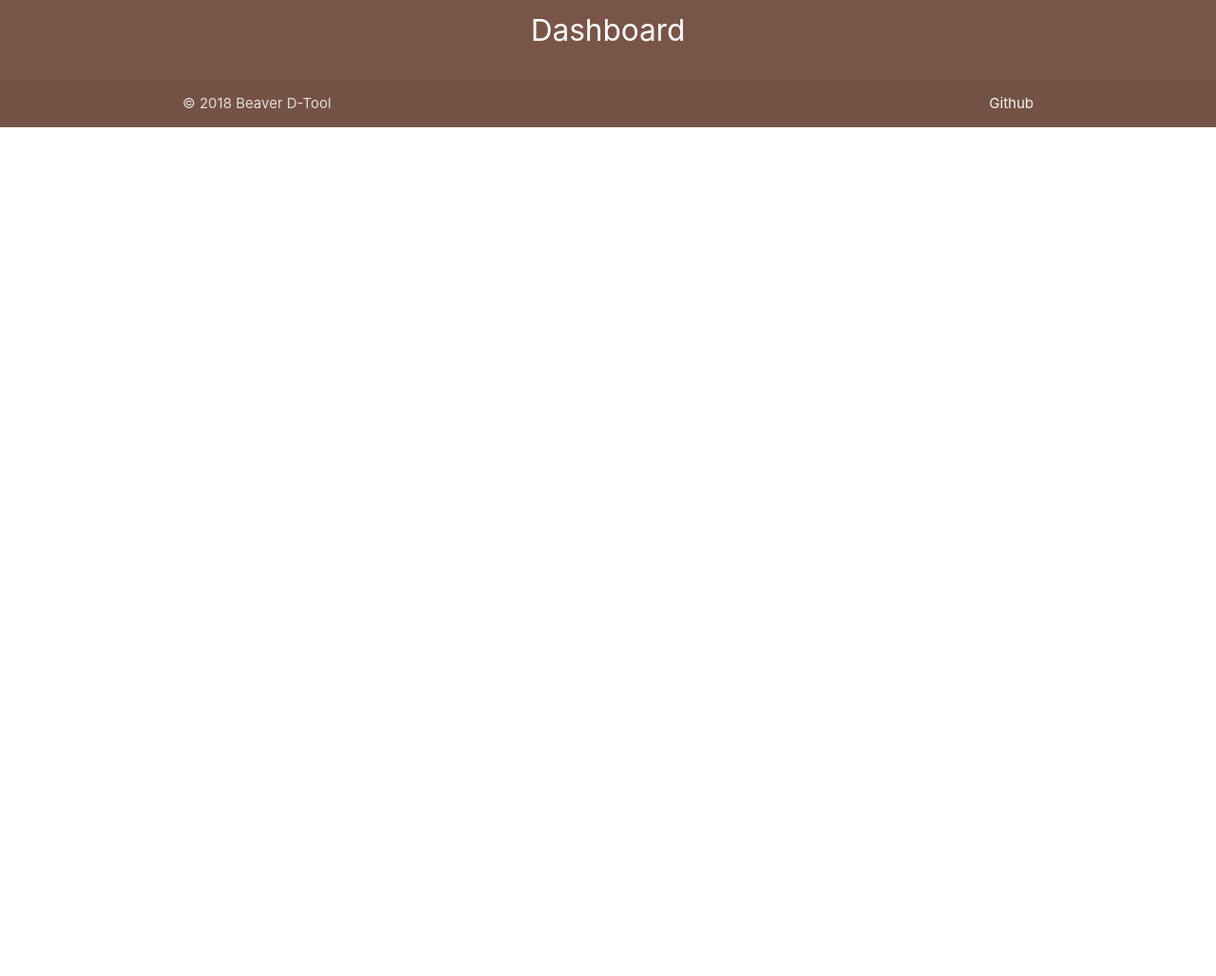
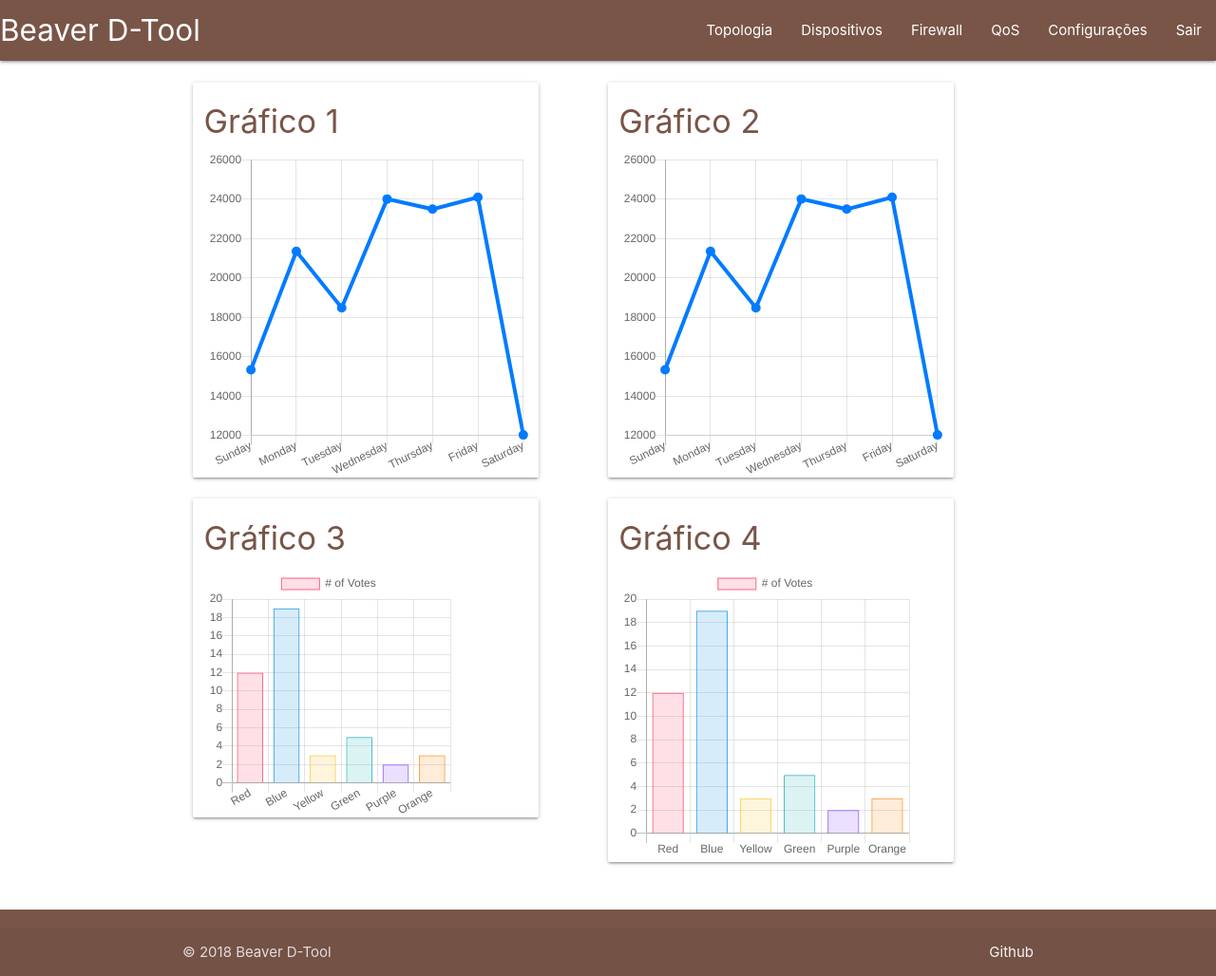
Before and after one commit to jardelgoncalves/beaver-view, a Flask app: template app/templates/dashboard.html in a window 1280 px wide. Shown: the whole page at 95% size. Before the commit the page ends 134 px from the top, so only its background shows below. Run offline with Flask 2, Linux system fonts and the light colour scheme; the template is opened without the code that fills it, so the values that code supplies are empty; some libraries are stand-ins or nearby versions.

Commit message:
adicionando template base e a pagina dashboard

```diff
--- a/app/controller/views.py
+++ b/app/controller/views.py
@@ -24,3 +24,8 @@ def index():
             flash("Invalid login")
 
     return render_template("index.html", form=form)
+
+
+@app.route("/dashboard")
+def dashboard():
+    return render_template("dashboard.html")
--- /dev/null
+++ b/app/templates/base.html
@@ -0,0 +1,49 @@
+<!DOCTYPE html>
+<html>
+
+<head>
+    <meta charset="utf-8" />
+
+    <meta http-equiv="X-UA-Compatible" content="IE=edge">
+    <title>Beaver D-Tool</title>
+    <meta name="viewport" content="width=device-width, initial-scale=1">
+    <!--Import Google Icon Font-->
+    <link href="https://fonts.googleapis.com/icon?family=Material+Icons" rel="stylesheet">
+    <!--Import materialize.css-->
+    <link type="text/css" rel="stylesheet" href="{{ url_for('static',filename='css/materialize.min.css') }}" media="screen,projection" />
+    <link rel="shortcut icon" type="image/png" href="{{url_for('static', filename='img/logo.png')}}" />
+</head>
+
+<body>
+
+
+    <nav>
+        <div class="nav-wrapper brown">
+            <a href="#" class="brand-logo">Beaver D-Tool</a>
+            <ul id="nav-mobile" class="right hide-on-med-and-down">
+                <li><a href="#">Topologia</a></li>
+                <li><a href="#">Dispositivos</a></li>
+                <li><a href="#">Firewall</a></li>
+                <li><a href="#">QoS</a></li>
+                <li><a href="#">Configurações</a></li>
+                <li><a href="#sair">Sair</a></li>
+            </ul>
+        </div>
+    </nav>
+
+    {% block content %}
+    {% endblock %}
+
+    <footer class="page-footer brown">
+        <div class="footer-copyright">
+            <div class="container">
+                © 2018 Beaver D-Tool
+                <a class="grey-text text-lighten-4 right" href="https://github.com/JardelGoncalves/Beaver-Tool">Github</a>
+            </div>
+        </div>
+    </footer>
+
+    <script type="text/javascript" src="{{ url_for('static', filename='js/materialize.min.js')}}"></script>
+</body>
+
+</html>
--- a/app/templates/dashboard.html
+++ b/app/templates/dashboard.html
@@ -1,38 +1,173 @@
-<!DOCTYPE html>
-<html>
+{% extends 'base.html' %}
 
-<head>
-    <meta charset="utf-8" />
+{% block content %}
+<div class="container">
+    <div class="section">
+        <div class="row">
+            <div class="col s14">
 
-    <meta http-equiv="X-UA-Compatible" content="IE=edge">
-    <title>Beaver D-Tool</title>
-    <meta name="viewport" content="width=device-width, initial-scale=1">
-    <!--Import Google Icon Font-->
-    <link href="https://fonts.googleapis.com/icon?family=Material+Icons" rel="stylesheet">
-    <!--Import materialize.css-->
-    <link type="text/css" rel="stylesheet" href="{{ url_for('static',filename='css/materialize.min.css') }}" media="screen,projection" />
-    <link rel="shortcut icon" type="image/png" href="{{url_for('static', filename='img/logo.png')}}" />
-</head>
+                <div class="card-panel col s5">
+                    <h4><span class="brown-text">Gráfico 1</span></h4>
+                    <canvas id="myChart1" width="100" height="100"></canvas>
+                </div>
 
-<body>
-
-    <nav>
-        <div class="nav-wrapper brown">
-            <a href="" class="brand-logo center">Dashboard</a>
-        </div>
-    </nav>
-
-    <footer class="page-footer brown">
-        <div class="footer-copyright">
-            <div class="container">
-                © 2018 Beaver D-Tool
-                <a class="grey-text text-lighten-4 right" href="https://github.com/JardelGoncalves/Beaver-Tool">Github</a>
+                <div class="card-panel col s5 offset-s1">
+                    <h4><span class="brown-text">Gráfico 2</span></h4>
+                    <canvas id="myChart2" width="100" height="100"></canvas>
+                </div>
+                <div class="card-panel col s5">
+                    <h4><span class="brown-text">Gráfico 3</span></h4>
+                    <canvas id="myChartBarra1" width="100" height="100"></canvas>
+                </div>
+                <div class="card-panel col s5 offset-s1">
+                    <h4><span class="brown-text">Gráfico 4</span></h4>
+                    <canvas id="myChartBarra2" width="100" height="100"></canvas>
+                </div>
             </div>
         </div>
-    </footer>
+    </div>
+</div>
 
 
-    <script type="text/javascript" src="{{ url_for('static', filename='js/materialize.min.js')}}"></script>
-</body>
+<script src="https://cdnjs.cloudflare.com/ajax/libs/Chart.js/2.7.1/Chart.min.js"></script>
+<script>
+    var ctx = document.getElementById("myChartBarra1").getContext('2d');
+    var myChart = new Chart(ctx, {
+        type: 'bar',
+        data: {
+            labels: ["Red", "Blue", "Yellow", "Green", "Purple", "Orange"],
+            datasets: [{
+                label: '# of Votes',
+                data: [12, 19, 3, 5, 2, 3],
+                backgroundColor: [
+                    'rgba(255, 99, 132, 0.2)',
+                    'rgba(54, 162, 235, 0.2)',
+                    'rgba(255, 206, 86, 0.2)',
+                    'rgba(75, 192, 192, 0.2)',
+                    'rgba(153, 102, 255, 0.2)',
+                    'rgba(255, 159, 64, 0.2)'
+                ],
+                borderColor: [
+                    'rgba(255,99,132,1)',
+                    'rgba(54, 162, 235, 1)',
+                    'rgba(255, 206, 86, 1)',
+                    'rgba(75, 192, 192, 1)',
+                    'rgba(153, 102, 255, 1)',
+                    'rgba(255, 159, 64, 1)'
+                ],
+                borderWidth: 1
+            }]
+        },
+        options: {
+            scales: {
+                yAxes: [{
+                    ticks: {
+                        beginAtZero: true
+                    }
+                }]
+            }
+        }
+    });
+</script>
 
-</html>
+<script>
+    var ctx = document.getElementById("myChartBarra2").getContext('2d');
+    var myChart = new Chart(ctx, {
+        type: 'bar',
+        data: {
+            labels: ["Red", "Blue", "Yellow", "Green", "Purple", "Orange"],
+            datasets: [{
+                label: '# of Votes',
+                data: [12, 19, 3, 5, 2, 3],
+                backgroundColor: [
+                    'rgba(255, 99, 132, 0.2)',
+                    'rgba(54, 162, 235, 0.2)',
+                    'rgba(255, 206, 86, 0.2)',
+                    'rgba(75, 192, 192, 0.2)',
+                    'rgba(153, 102, 255, 0.2)',
+                    'rgba(255, 159, 64, 0.2)'
+                ],
+                borderColor: [
+                    'rgba(255,99,132,1)',
+                    'rgba(54, 162, 235, 1)',
+                    'rgba(255, 206, 86, 1)',
+                    'rgba(75, 192, 192, 1)',
+                    'rgba(153, 102, 255, 1)',
+                    'rgba(255, 159, 64, 1)'
+                ],
+                borderWidth: 1
+            }]
+        },
+        options: {
+            scales: {
+                yAxes: [{
+                    ticks: {
+                        beginAtZero: true
+                    }
+                }]
+            }
+        }
+    });
+</script>
+
+<script>
+    var ctx = document.getElementById("myChart1");
+    var myChart = new Chart(ctx, {
+        type: 'line',
+        data: {
+            labels: ["Sunday", "Monday", "Tuesday", "Wednesday", "Thursday", "Friday", "Saturday"],
+            datasets: [{
+                data: [15339, 21345, 18483, 24003, 23489, 24092, 12034],
+                lineTension: 0,
+                backgroundColor: 'transparent',
+                borderColor: '#007bff',
+                borderWidth: 4,
+                pointBackgroundColor: '#007bff'
+            }]
+        },
+        options: {
+            scales: {
+                yAxes: [{
+                    ticks: {
+                        beginAtZero: false
+                    }
+                }]
+            },
+            legend: {
+                display: false,
+            }
+        }
+    });
+</script>
+
+<script>
+    var ctx = document.getElementById("myChart2");
+    var myChart = new Chart(ctx, {
+        type: 'line',
+        data: {
+            labels: ["Sunday", "Monday", "Tuesday", "Wednesday", "Thursday", "Friday", "Saturday"],
+            datasets: [{
+                data: [15339, 21345, 18483, 24003, 23489, 24092, 12034],
+                lineTension: 0,
+                backgroundColor: 'transparent',
+                borderColor: '#007bff',
+                borderWidth: 4,
+                pointBackgroundColor: '#007bff'
+            }]
+        },
+        options: {
+            scales: {
+                yAxes: [{
+                    ticks: {
+                        beginAtZero: false
+                    }
+                }]
+            },
+            legend: {
+                display: false,
+            }
+        }
+    });
+</script>
+
+{% endblock %}
--- a/config.py
+++ b/config.py
@@ -1,6 +1,7 @@
 
 # -*- coding: utf-8 -*-
 DEBUG = True
+THREADED = True
 
 SQLALCHEMY_DATABASE_URI = 'mysql+pymysql://beaver_user:JNFBEEzXp397@localhost/beaver_db'
 
```
Also changed, not shown: 2 other files.
